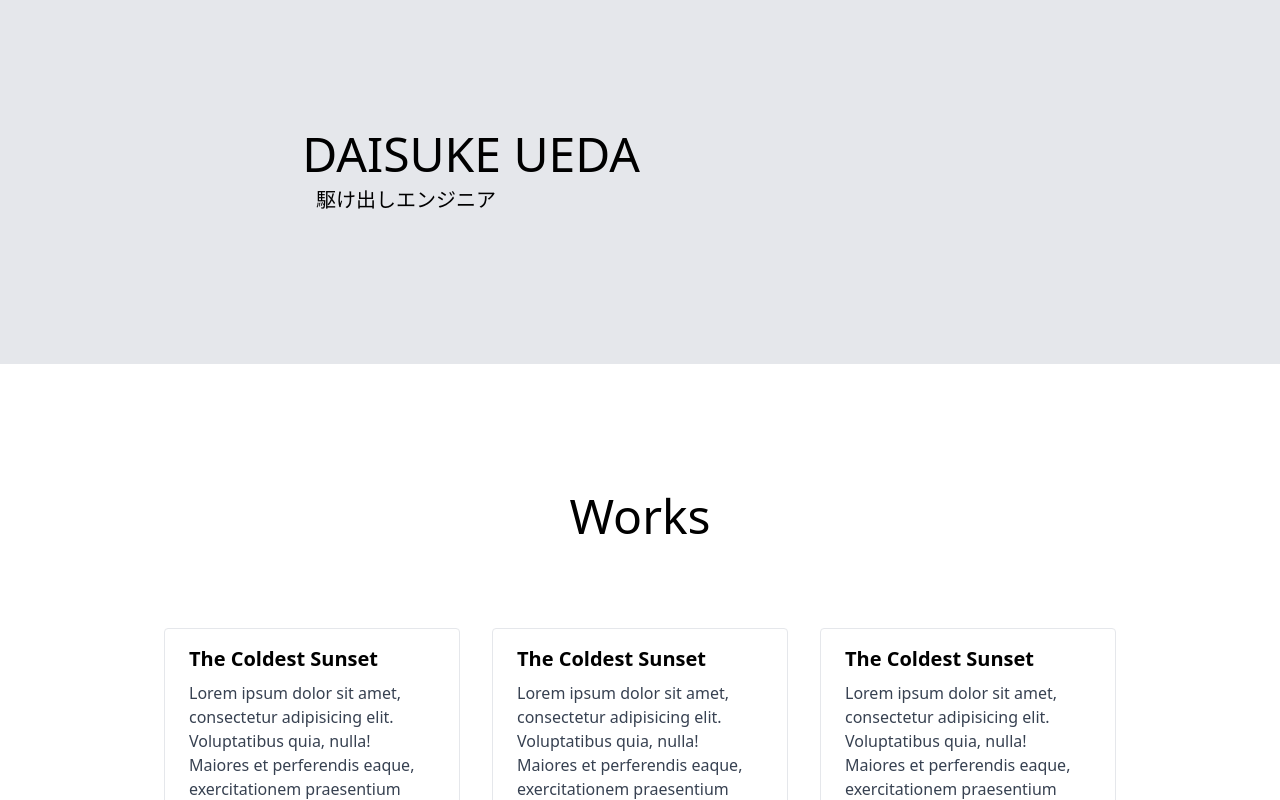
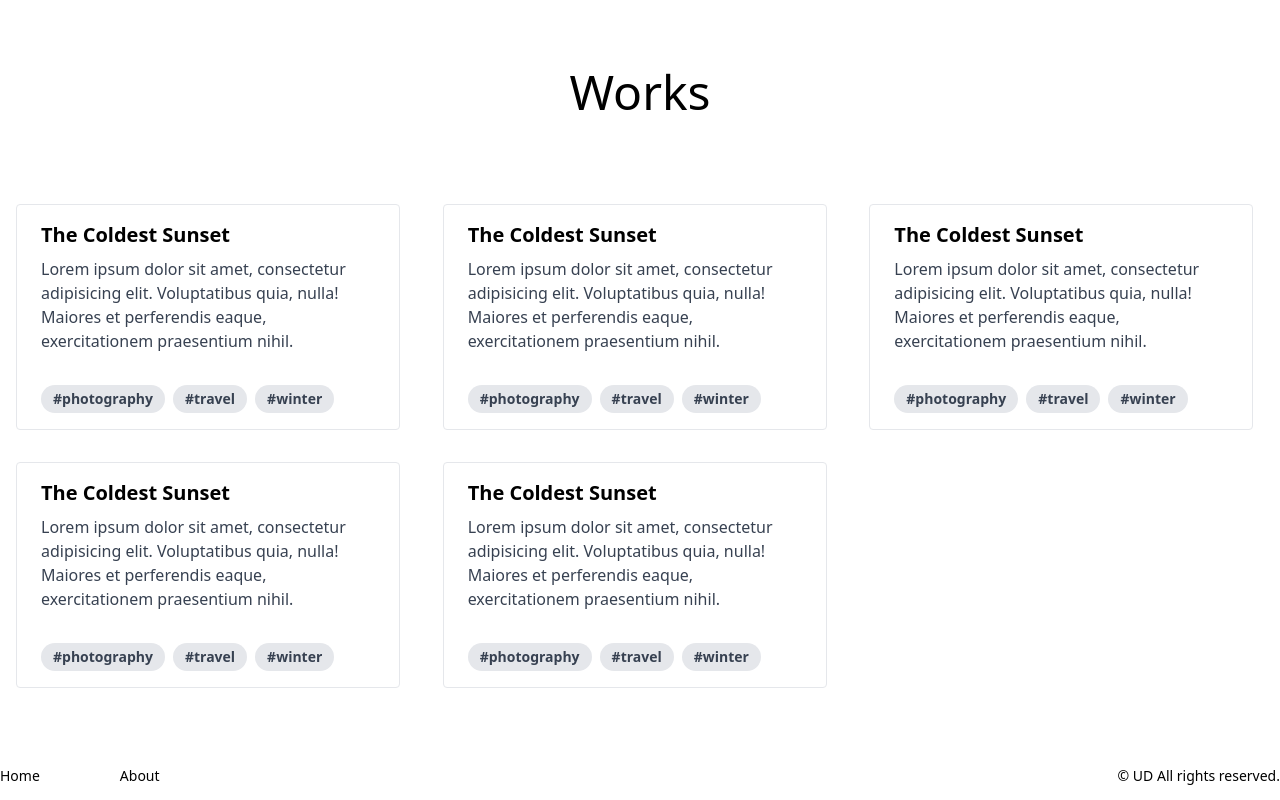
Before and after one commit to dai-gi/portfolio-site-njs, a Next.js app: page / in a window 1280 px wide. Shown: the part 180-980 px from the top of the page. Built offline with nearby package versions, Linux system fonts and the light colour scheme.

Commit message:
トップのセクションをindex.jsに移動

```diff
--- a/components/layout/layout.js
+++ b/components/layout/layout.js
@@ -1,31 +1,12 @@
 import Navigation from "./navigation";
 import Link from "next/link";
 
-export default function Layout(props) {
+export default function Layout( props ) {
     return (
         <div className="flex flex-col min-h-screen">
             <Navigation />
-            <section className="mx-auto px-32 container flex items-center justify-end w-full h-7 mb-3">
-                <Link href="/">
-                    <a className="fab fa-twitter text-xl text-gray-500 mr-7"></a>
-                </Link>
-                <Link href="/">
-                    <a className="fab fa-facebook-f text-xl text-gray-500"></a>
-                </Link>
-            </section>
-            <section className="h-96 items-center grid grid-cols-2 bg-gray-200">
-                <div>
-                    <h1 className="text-5xl flex justify-end">DAISUKE UEDA</h1>
-                    <p className="text-xl flex justify-end mr-36 mt-2">駆け出しエンジニア</p>
-                </div>
-                <div className="text-9xl flex justify-start ml-36">
-                    <i className="fas fa-user-circle text-gray-400"></i>
-                </div>
-            </section>
             <body className="flex flex-col min-h-screen">
-                <main className="mx-auto px-5 max-w-screen-lg flex-grow">
-                    {props.children}
-                </main>
+                {props.children}
                 <footer className="container grid grid-cols-12 mx-auto w-full h-36 text-sm font-light">
                     <nav className="col-span-8 flex items-center">
                         <Link href="/">
```
